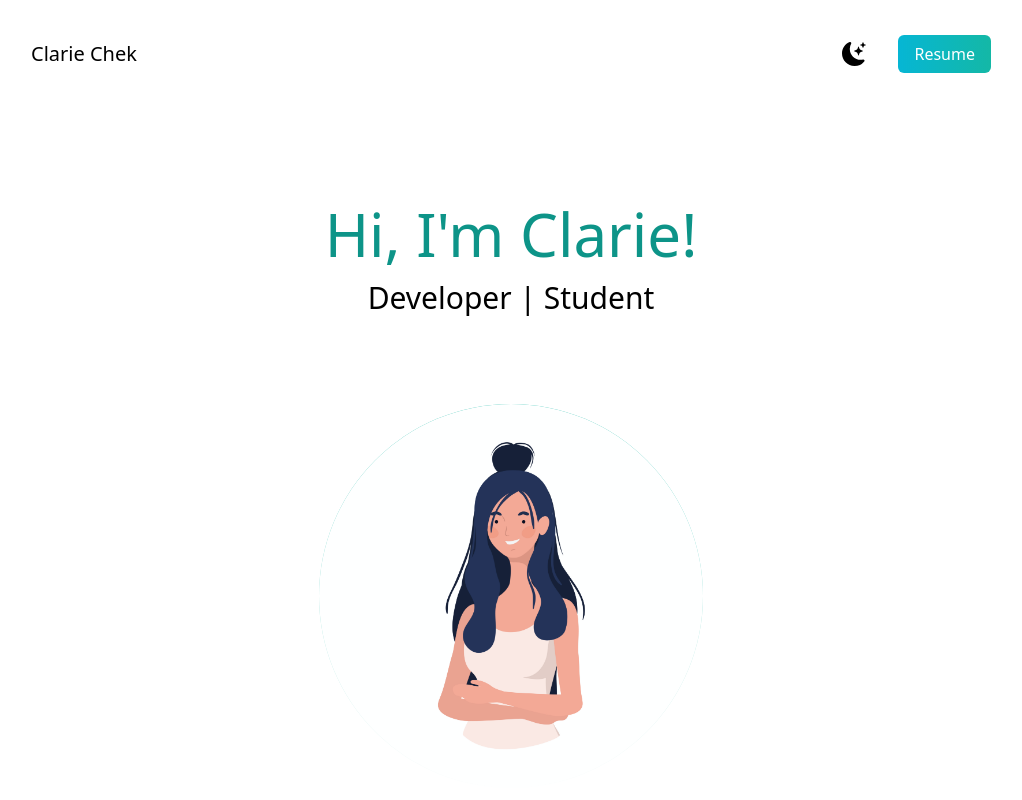
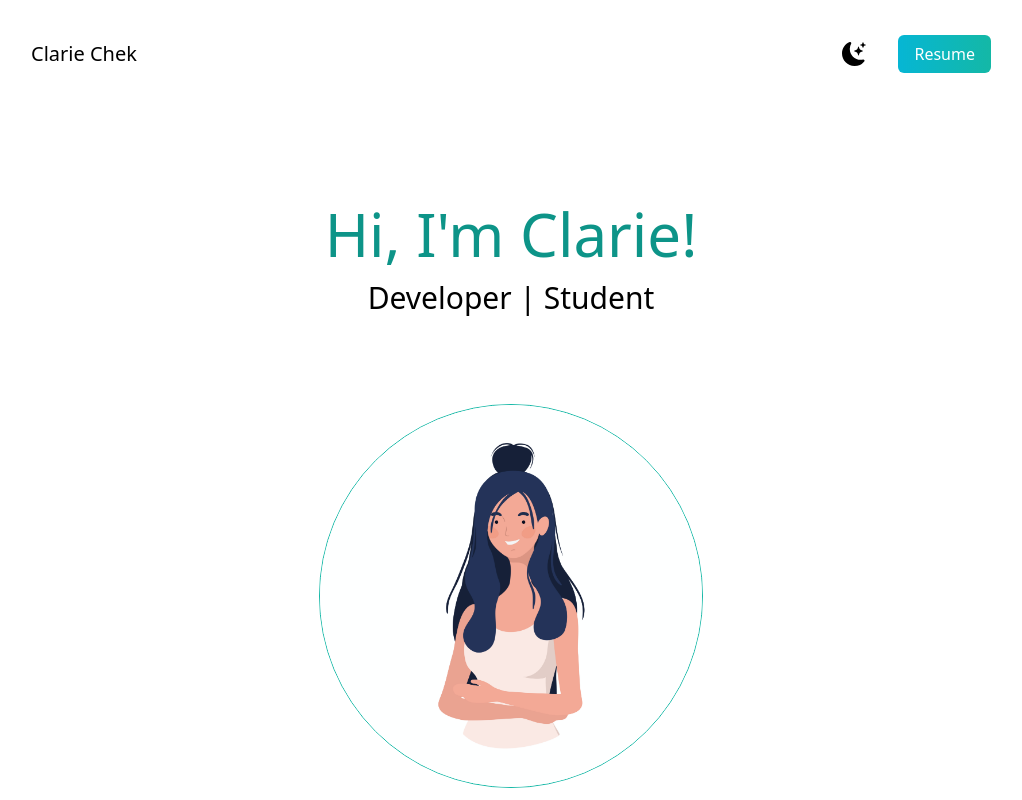
Before and after one commit to clariechek/portfolio, a Next.js app: page / in a window 1280 px wide. Shown: the top 800 px of the page, without its empty margins (129-1151 px from the left). Built offline with nearby package versions, Linux system fonts and the light colour scheme.

Commit message:
edited avatar

```diff
--- a/pages/index.js
+++ b/pages/index.js
@@ -35,8 +35,8 @@ export default function Home() {
           <div className='text-center p-10'>
             <h2 className='text-5xl py-2 text-teal-600 font-medium md:text-6xl'>Hi, I'm Clarie!</h2>
             <h3 className='text-2xl py-2 md:text-3xl dark:text-gray-50'>Developer | Student</h3>
-            <div className='relative mx-auto bg-gradient-to-b from-teal-500 rounded-full w-80 h-80 mt-20 overflow-hidden md:h-96 md:w-96'>
-              <Image src={avatar} layout='fill' objectFit='cover' alt="avatar image" />
+            <div className='relative mx-auto border-teal-500 border rounded-full w-80 h-80 mt-20 overflow-hidden md:h-96 md:w-96'>
+              <Image src={avatar} className='object-fill' alt="avatar image" />
             </div>
           </div>
           <div className='text-center p-10'>
```
